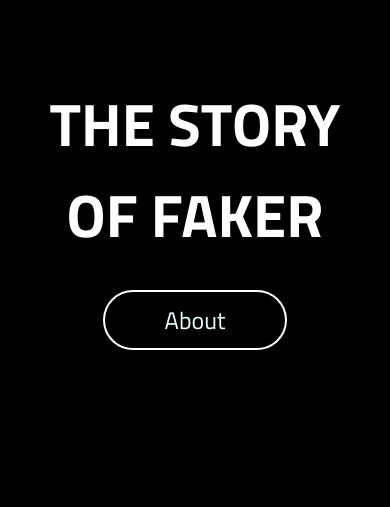
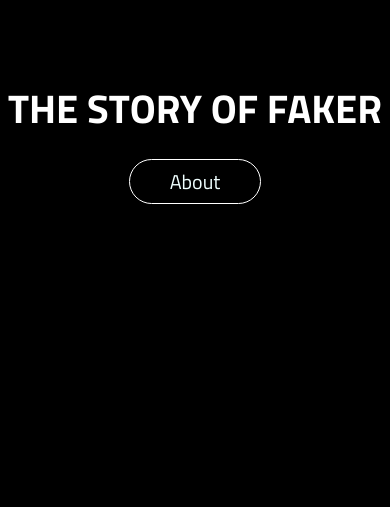
Before and after one commit to GregGuan/iffall2022, a plain HTML site: page microsite/final/index.html in a window 390 px wide. Shown: the part 165-672 px from the top of the page. Drawn offline with Linux system fonts and the light colour scheme.

Commit message:
adjusting button

```diff
--- a/microsite/final/style.css
+++ b/microsite/final/style.css
@@ -238,8 +238,19 @@
     } */
 
     .content h1{
-        font-size: 60px;
+        font-size: 40px;
         margin-top: 45%;
+    }
+
+    .About_btn{
+        text-decoration: none;
+        display: inline-block;
+        color:azure;
+        font-size: 20px;
+        border: 1.5px solid white;
+        padding: 6px 40px;
+        border-radius: 40px;
+        margin-top: 20px;
     }
 
     .Content{
--- a/microsite/fully-realized/style.css
+++ b/microsite/fully-realized/style.css
@@ -238,7 +238,7 @@
     } */
 
     .content h1{
-        font-size: 60px;
+        font-size: 40px;
         margin-top: 45%;
     }
 
```
